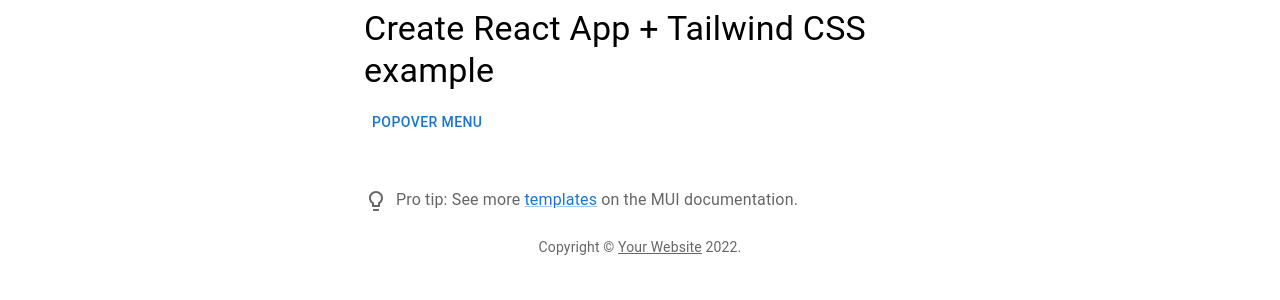
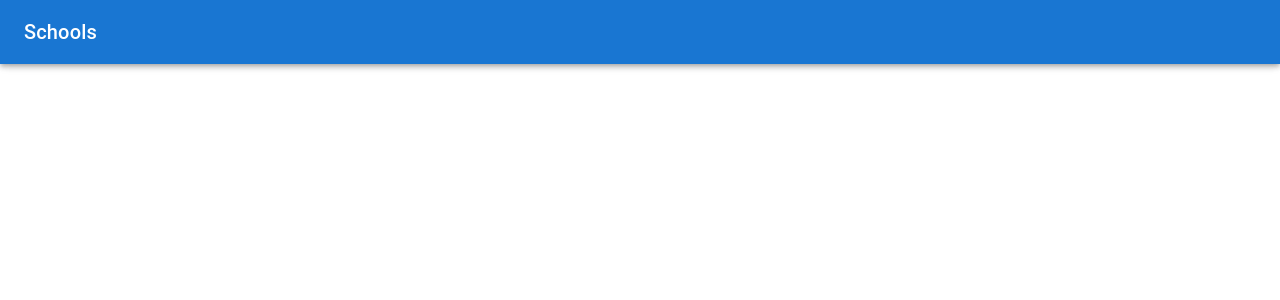
Before and after one commit to Doreapp/skillect, a React (Create React App) app in the folder frontend/: page / in a window 1280 px wide. Shown: the top 300 px of the page. Built offline with nearby package versions, Linux system fonts and the light colour scheme; the HTML template or start-up script is replaced by a standard one.

Commit message:
:hammer: Introduce proper App Bar

```diff
--- a/frontend/src/App.tsx
+++ b/frontend/src/App.tsx
@@ -1,16 +1,15 @@
 import * as React from 'react';
 import Container from '@mui/material/Container';
 import Typography from '@mui/material/Typography';
+import AppBar from './components/AppBar';
 import Link from '@mui/material/Link';
-import PopoverMenu from './PopoverMenu';
-import ProTip from './ProTip';
 
 function Copyright() {
   return (
     <Typography variant="body2" color="text.secondary" align="center">
       {'Copyright © '}
       <Link color="inherit" href="https://mui.com/">
-        Your Website
+        Antoine Mandin
       </Link>{' '}
       {new Date().getFullYear()}
       {'.'}
@@ -21,11 +20,7 @@
 export default function App() {
   return (
     <Container maxWidth="sm">
-        <Typography variant="h4" component="h1" gutterBottom>
-          Create React App + Tailwind CSS example
-        </Typography>
-        <PopoverMenu />
-        <ProTip />
+        <AppBar title="Schools" />
         <Copyright />
     </Container>
   );
--- /dev/null
+++ b/frontend/src/components/AppBar.tsx
@@ -0,0 +1,16 @@
+import { AppBar as MuiAppBar, Toolbar, Typography } from '@mui/material' ;
+import * as React from 'react';
+
+export interface AppBarProps {
+   title: string
+}
+
+export default function AppBar(props: AppBarProps) {
+  return (
+    <MuiAppBar>
+        <Toolbar>
+            <Typography variant="h6" component="div">{props.title}</Typography>
+        </Toolbar>
+    </MuiAppBar>
+  );
+}
```
